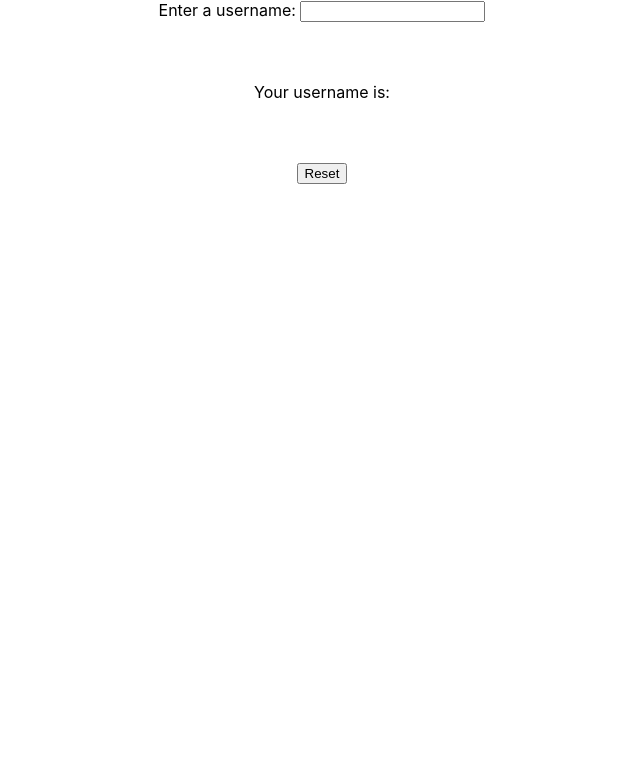
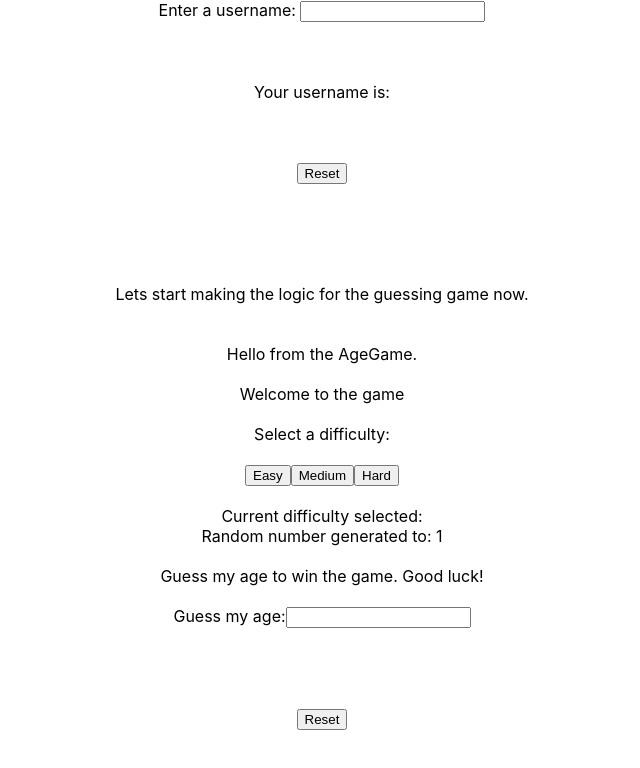
Before and after one commit to iabrown/AgeGame, a React (Create React App) app: page / in a window 1280 px wide. Shown: the top 768 px of the page, without its empty margins (318-958 px from the left). Built offline with nearby package versions, Linux system fonts and the light colour scheme.

Commit message:
Started adding the age guessing game portion of this app. The app will need to be refactored to begin adding more components for this app.

```diff
--- a/src/App.js
+++ b/src/App.js
@@ -1,6 +1,7 @@
 import React from 'react';import './App.css';
 import Username from './components/Username';
 import ResetButton from './components/ResetButton';
+import AgeGame from './components/AgeGame';
 
 
 const App = () => {
@@ -46,6 +47,13 @@ const App = () => {
 
 
       <ResetButton userName={userName} onReset={resetUserName}/>
+
+      <br /><br /><br />
+      <br /><br /><br />
+      Lets start making the logic for the guessing game now.
+      <br /><br /><br />
+      <AgeGame userName={userName} />
+
     </div>
   );
 }
--- /dev/null
+++ b/src/components/AgeGame.js
@@ -0,0 +1,86 @@
+import React from 'react';
+import ResetButton from './ResetButton';
+
+const AgeGame = (props) => {
+  //Define the state of the difficulty
+  const [difficulty, setDifficulty] = React.useState(localStorage.getItem('difficulty') || '');
+
+  const difficultySelector = (event) => {
+    console.log(event.target.id);
+    setDifficulty(event.target.id);
+    localStorage.setItem('difficulty', event.target.id);
+  }
+
+  //Define a randomly generated number
+  var age = Math.floor(Math.random()*10+1);
+
+  //Define the message state for the guessing game
+  const [guessMessage, setGuessMessage] = React.useState('');
+
+  const checkGuess = (event) => {
+    //Check if the guess is correct
+    console.log('Your guess is here.' + event);
+    if(event < age){
+      console.log('Your guess is too low. Try again...');
+      event.preventDefault();
+    }
+    if(event>age){
+      console.log('Your guess is high low. Try again...');
+    }
+    if(event == age){
+      console.log('You guessed correct');
+    }
+  }
+
+  //Function to handle the guess submission. Use logic to check if the guess is correct.
+  const handleGuess = (event) => {
+    checkGuess(event.target.guess.value);
+    event.preventDefault();
+
+  }
+
+  //function to reset the level of difficulty
+  const resetDifficulty = (event) => {
+    setDifficulty('');
+    localStorage.setItem('difficulty', '');
+  }
+
+
+return(
+  <div>
+    Hello from the AgeGame. <br/><br/>
+    Welcome to the game {props.userName}<br/><br/>
+    Select a difficulty: <br/><br/>
+    <button id="Easy" onClick={difficultySelector}>Easy</button>
+    <button id="Medium"  onClick={difficultySelector}>Medium</button>
+    <button id="Hard" onClick={difficultySelector}>Hard</button>
+
+    <br/><br/>
+
+    Current difficulty selected: {difficulty}
+    <br/>
+    Random number generated to: {age}
+
+    <br/><br/>
+
+    Guess my age to win the game. Good luck!
+    <br/><br/>
+
+    <form onSubmit={handleGuess}>
+      <label>
+        Guess my age:
+        <input id="guess" type="text"></input>
+      </label>
+    </form>
+
+    <br/><br/>
+    <br/><br/>
+
+    <ResetButton onReset={resetDifficulty}/>
+
+  </div>
+);
+
+}
+
+export default AgeGame;
```
